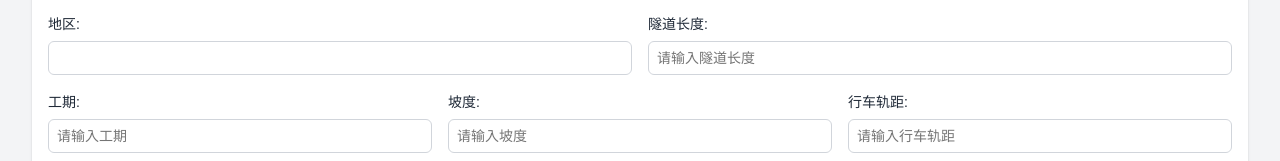
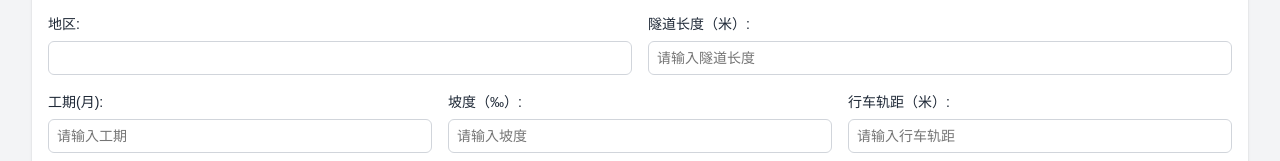
Before and after one commit to sikekidu/baojiacesuan, a plain HTML site: page index.html in a window 1280 px wide. Shown: the part 180-341 px from the top of the page. Drawn offline with Linux system fonts and the light colour scheme; no server answers.

Commit message:
初始版

```diff
--- a/index.html
+++ b/index.html
@@ -142,21 +142,21 @@
                             <select id="input-C4" oninput="removeError(this)"></select>
                         </div>
                         <div class="form-group">
-                            <label for="input-C6">隧道长度:</label>
+                            <label for="input-C6">隧道长度（米）:</label>
                             <input type="text" id="input-C6" placeholder="请输入隧道长度" oninput="removeError(this)">
                         </div>
                     </div>
                     <div class="form-row form-row-3">
                         <div class="form-group">
-                            <label for="input-C7">工期:</label>
+                            <label for="input-C7">工期(月):</label>
                             <input type="text" id="input-C7" placeholder="请输入工期" oninput="removeError(this)">
                         </div>
                         <div class="form-group">
-                            <label for="input-C8">坡度:</label>
+                            <label for="input-C8">坡度（‰）:</label>
                             <input type="text" id="input-C8" placeholder="请输入坡度" oninput="removeError(this)">
                         </div>
                         <div class="form-group">
-                            <label for="input-C9">行车轨距:</label>
+                            <label for="input-C9">行车轨距（米）:</label>
                             <input type="text" id="input-C9" placeholder="请输入行车轨距" oninput="removeError(this)">
                         </div>
                     </div>
```
Also changed, not shown: downloadExcel.js (added).
